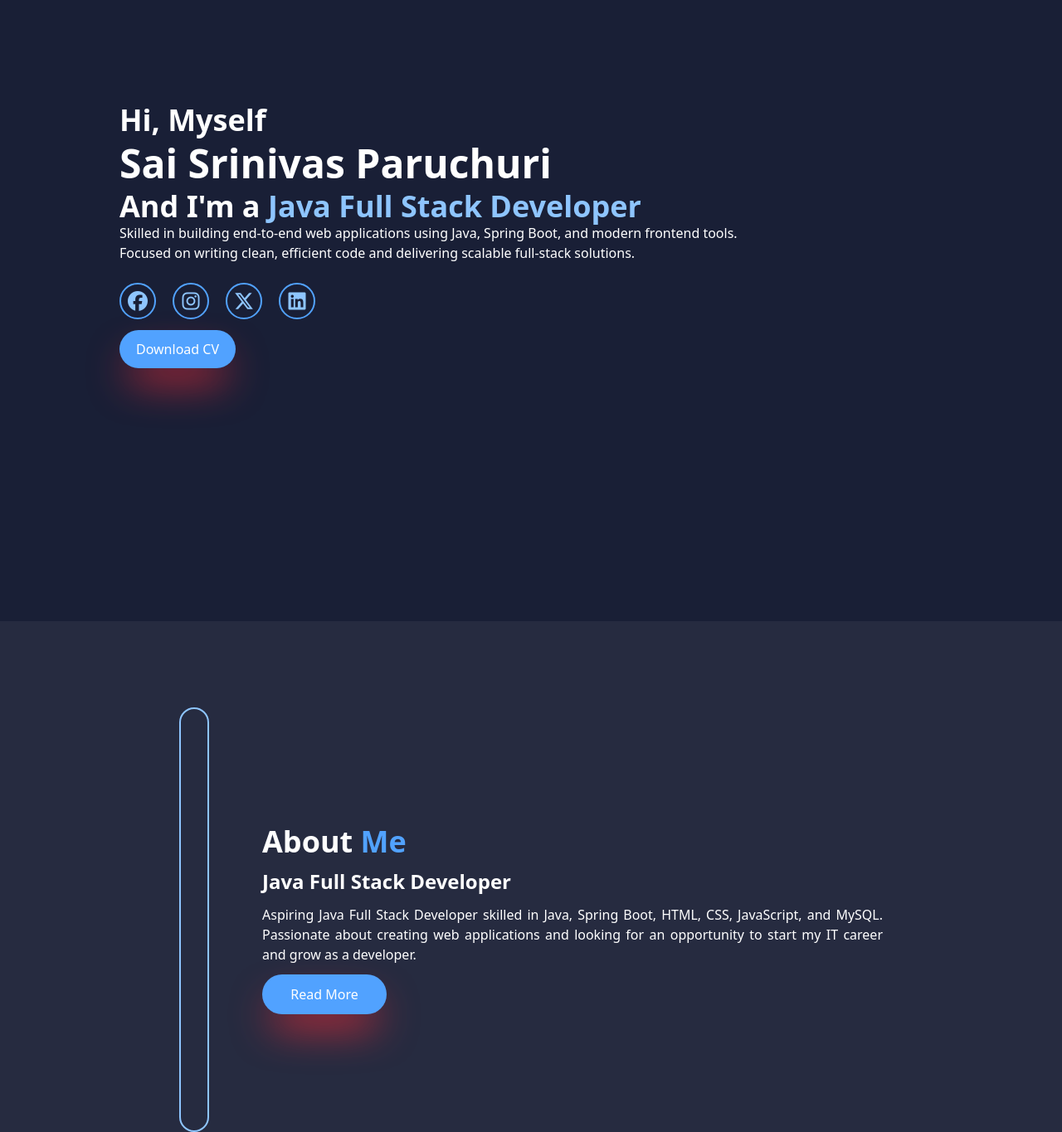
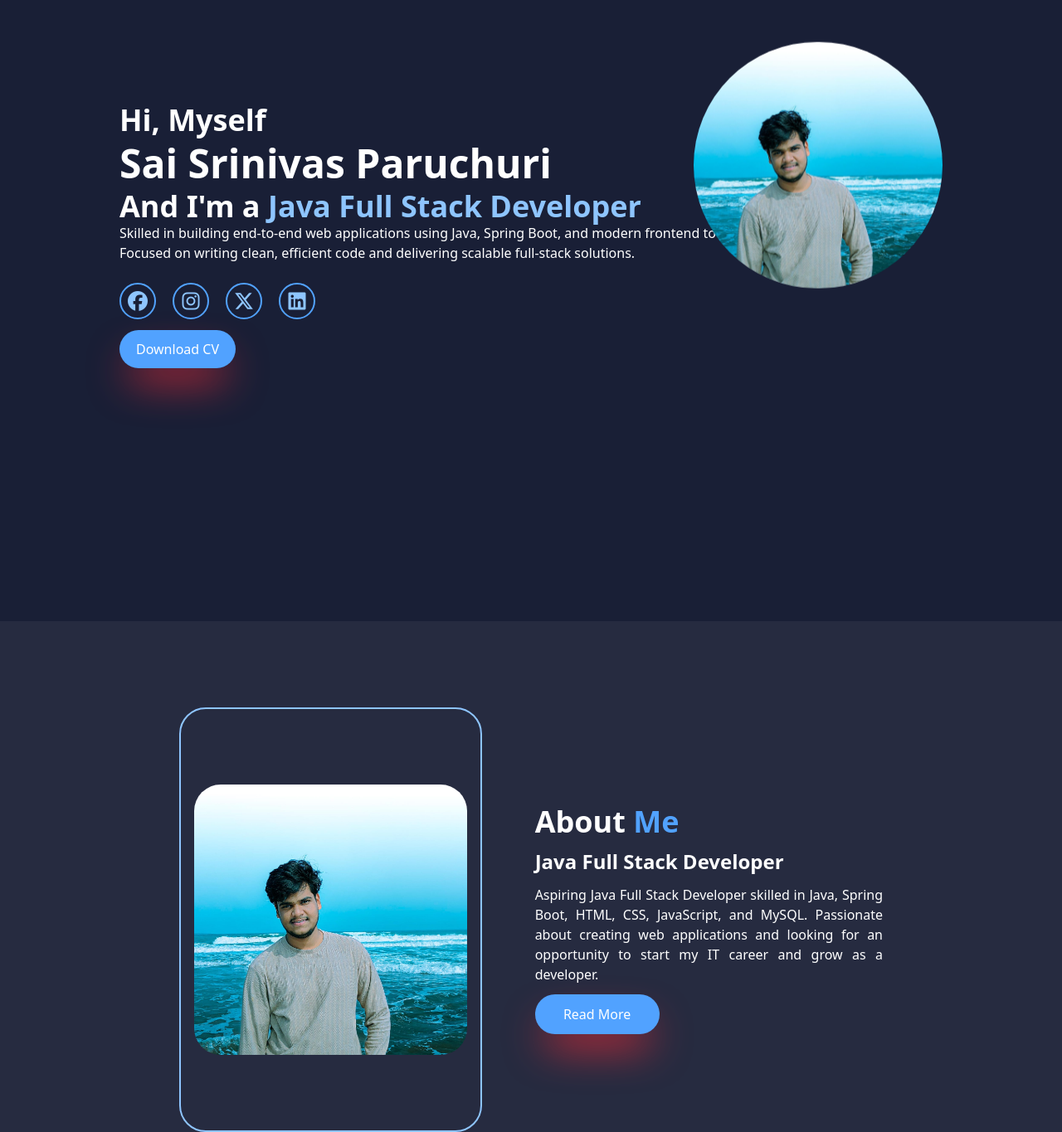
Before and after one commit to sai20-art/My-portfolio, a website: page index.html in a window 1280 px wide. Shown: the part 51-1416 px from the top of the page at 83% size. Drawn offline with Linux system fonts and the light colour scheme; files whose address does not match are found by name.

Commit message:
Update index.html

```diff
--- a/index.html
+++ b/index.html
@@ -50,7 +50,7 @@
             </div>
 
             <div class="pl-44">
-                <img src="/Portfolio/My img2.jpg" alt="" class="rounded-full w-[30px] h-[10px] hover:shadow-2xl hover:shadow-white animate-bounce">
+                <img src="/Portfolio/profile.jpg" alt="" class="rounded-full w-[30px] h-[10px] hover:shadow-2xl hover:shadow-white animate-bounce">
             </div>
         </section>
 
@@ -58,7 +58,7 @@
         <!-- About -->
          <section class="bg-[#262b40] flex text-white gap-16 px-54 py-26 h-[90vh]" id="about">
             <div class="border-2 border-blue-300 rounded-4xl flex justify-between items-center px-4">
-                <img src="/Portfolio/My img2.jpg" alt="" class="w-[20px] h-[5px] rounded-4xl">
+                <img src="/Portfolio/profile.jpg" alt="" class="w-[20px] h-[5px] rounded-4xl">
             </div>
 
             <div class="flex flex-col justify-center ali">
```
